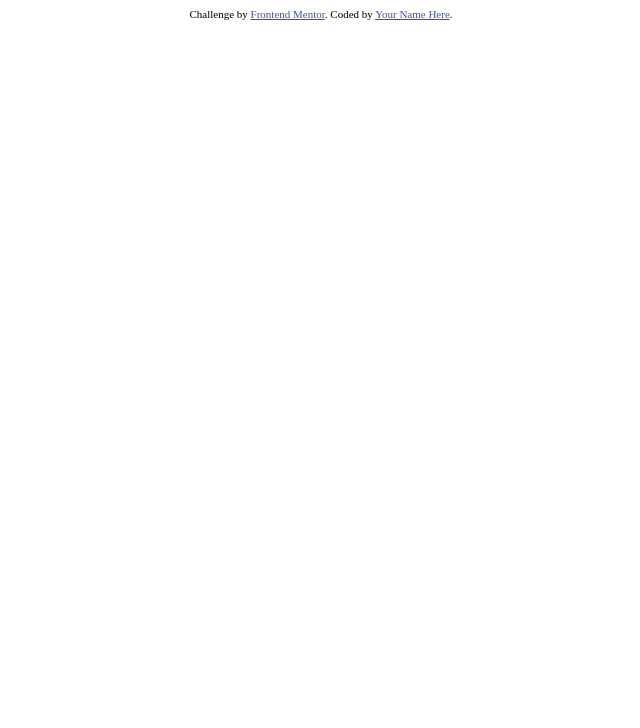
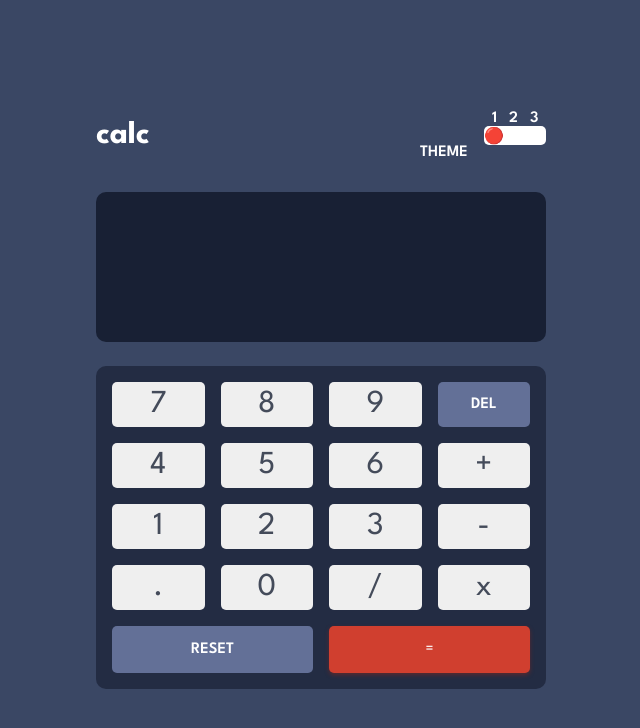
Before and after one commit to AidenNateLuk/calculator-app-main, a plain HTML site: page index.html in a window 1280 px wide. Shown: the whole page, without its empty margins (319-959 px from the left). Drawn offline with Linux system fonts and the light colour scheme.

Commit message:
full calculator with html css and javascript

```diff
--- a/index.html
+++ b/index.html
@@ -1,26 +1,78 @@
 <!DOCTYPE html>
 <html lang="en">
   <head>
-  <meta charset="UTF-8">
-  <meta name="viewport" content="width=device-width, initial-scale=1.0"> <!-- displays site properly based on user's device -->
+    <meta charset="UTF-8" />
+    <meta name="viewport" content="width=device-width, initial-scale=1.0" />
+    <!-- displays site properly based on user's device -->
 
-  <link rel="icon" type="image/png" sizes="32x32" href="./images/favicon-32x32.png">
+    <link
+      rel="icon"
+      type="image/png"
+      sizes="32x32"
+      href="./images/favicon-32x32.png"
+    />
+
+    <link rel="preconnect" href="https://fonts.googleapis.com" />
+    <link rel="preconnect" href="https://fonts.gstatic.com" crossorigin />
+    <link
+      href="https://fonts.googleapis.com/css2?family=League+Spartan:wght@100..900&display=swap"
+      rel="stylesheet"
+    />
 
     <title>Frontend Mentor | Calculator app</title>
 
     <!-- Feel free to remove these styles or customise in your own stylesheet 👍 -->
-  <style>
-    .attribution { font-size: 11px; text-align: center; }
-    .attribution a { color: hsl(228, 45%, 44%); }
-  </style>
+    <link rel="stylesheet" href="styles.css" />
   </head>
   <body>
+    <div class="container">
+      <div class="title">
+        <h1>calc</h1>
 
-
-
-  <div class="attribution">
-    Challenge by <a href="https://www.frontendmentor.io?ref=challenge" target="_blank">Frontend Mentor</a>.
-    Coded by <a href="#">Your Name Here</a>.
+        <div class="num">
+          <div class="themes">
+            <div class="selector">
+              <p name="theme" id="one" onclick="toggleThemeFirst()">1</p>
+              <p name="theme" id="two" onclick="toggleThemeSecond()">2</p>
+              <p name="theme" id="three" onclick="toggleThemeThird()">3</p>
+            </div>
+            <div class="toggle">
+              <p id="toggle-cursor" class="cursor">🔴</p>
+            </div>
+          </div>
+          <div class="control">
+            <p>THEME</p>
+          </div>
+        </div>
+      </div>
+      <div class="screen">
+        <input id="screen" name="calc" readonly />
+      </div>
+      <div class="cal-body">
+        <div class="buttons">
+          <button onclick="appendToDisplay('7')">7</button>
+          <button onclick="appendToDisplay('8')">8</button>
+          <button onclick="appendToDisplay('9')">9</button>
+          <button id="delete" onclick="deleteFromDisplay()">DEL</button>
+          <button onclick="appendToDisplay('4')">4</button>
+          <button onclick="appendToDisplay('5')">5</button>
+          <button onclick="appendToDisplay('6')">6</button>
+          <button onclick="appendToDisplay('+')">+</button>
+          <button onclick="appendToDisplay('1')">1</button>
+          <button onclick="appendToDisplay('2')">2</button>
+          <button onclick="appendToDisplay('3')">3</button>
+          <button onclick="appendToDisplay('-')">-</button>
+          <button onclick="appendToDisplay('.')">.</button>
+          <button onclick="appendToDisplay('0')">0</button>
+          <button onclick="appendToDisplay('/')">/</button>
+          <button onclick="appendToDisplay('*')">x</button>
+        </div>
+        <div class="operators">
+          <button id="reset" onclick="clearDisplay()">RESET</button>
+          <button id="equals" onclick="calculate()">=</button>
+        </div>
+      </div>
     </div>
   </body>
+  <script src="index.js"></script>
 </html>
--- /dev/null
+++ b/index.js
@@ -0,0 +1,62 @@
+const display = document.getElementById("screen");
+const toggleBall = document.getElementById("toggle-cursor");
+function appendToDisplay(input) {
+  display.value += input;
+}
+
+function deleteFromDisplay() {
+  display.value = display.value.substr(0, display.value.length - 1);
+}
+
+function clearDisplay() {
+  display.value = "";
+}
+
+function calculate() {
+  if (!display.value) {
+    display.value = "Error";
+  } else if (display.value === undefined) {
+    display.value = "Error";
+  } else {
+    try {
+      display.value = eval(display.value);
+    } catch (error) {
+      display.value = "Error";
+    }
+  }
+}
+
+function toggleThemeSecond() {
+  toggleBall.textContent = "🟠";
+  document.body.classList.add("two");
+
+  document.querySelectorAll("*").forEach(function (element) {
+    element.classList.add("two");
+  });
+
+  document.querySelectorAll("*").forEach(function (element) {
+    element.classList.remove("one");
+    element.classList.remove("three");
+  });
+}
+function toggleThemeThird() {
+  toggleBall.textContent = "🟡";
+  document.body.classList.add("three");
+
+  document.querySelectorAll("*").forEach(function (element) {
+    element.classList.add("three");
+  });
+
+  document.querySelectorAll("*").forEach(function (element) {
+    element.classList.remove("one");
+    element.classList.remove("two");
+  });
+}
+function toggleThemeFirst() {
+  toggleBall.textContent = "🔴";
+
+  document.querySelectorAll("*").forEach(function (element) {
+    element.classList.remove("two");
+    element.classList.remove("three");
+  });
+}
--- /dev/null
+++ b/styles.css
@@ -0,0 +1,280 @@
+* {
+  padding: 0;
+  margin: 0;
+  box-sizing: border-box;
+  font-family: "League Spartan", sans-serif;
+}
+body {
+  width: 100vw;
+  background-color: hsl(222, 26%, 31%);
+  height: 100vh;
+  display: flex;
+  justify-content: center;
+  align-items: center;
+
+  .container {
+    .title {
+      color: white;
+      font-weight: 600;
+      display: flex;
+      justify-content: space-between;
+      align-items: center;
+
+      .num {
+        display: flex;
+        flex-direction: column;
+        .themes {
+          display: flex;
+          flex-direction: column;
+          margin-left: 4rem;
+          .selector {
+            padding-left: 0.5rem;
+            width: 60px;
+            display: flex;
+            flex-direction: row;
+            gap: 0.75rem;
+            p {
+              cursor: pointer;
+            }
+          }
+          .toggle {
+            width: 62px;
+            background-color: white;
+            border-radius: 5px;
+            align-items: center;
+          }
+          .toggle.two {
+            background-color: hsl(0, 5%, 81%);
+          }
+          .toggle.three {
+            background-color: hsl(268, 71%, 12%);
+          }
+          .cursor {
+            transition: transform 0.5s ease;
+          }
+          .cursor.one {
+            transform: translateX(0);
+          }
+          .cursor.two {
+            transform: translateX(30%);
+          }
+          .cursor.three {
+            transform: translateX(65%);
+          }
+        }
+      }
+    }
+
+    .screen {
+      margin-top: 2rem;
+      width: 300px;
+      margin-bottom: 1.5rem;
+
+      #screen {
+        width: 100%;
+        padding: 1rem;
+        border-radius: 10px;
+        border: none;
+        background-color: hsl(224, 36%, 15%);
+        color: white;
+        font-size: 3.5em;
+        font-weight: 600;
+        text-align: right;
+      }
+      #screen.two {
+        background-color: hsl(0, 0%, 93%);
+        color: hsl(60, 10%, 19%);
+      }
+      #screen.three {
+        background-color: hsl(268, 71%, 12%);
+      }
+    }
+
+    .cal-body {
+      width: 300px;
+      background-color: hsl(223, 31%, 20%);
+      border-radius: 10px;
+
+      .buttons {
+        width: 100%;
+        display: grid;
+        grid-template-columns: repeat(4, 1fr);
+        padding: 1rem;
+        gap: 1rem;
+
+        button {
+          cursor: pointer;
+          border-radius: 5px;
+          border: none;
+          font-size: 2rem;
+          padding: 0.5rem;
+          box-shadow: hsl(224, 28%, 35%) 1px;
+          color: hsl(221, 14%, 31%);
+        }
+        button:hover {
+          background-color: hsla(0, 0%, 100%, 0.9);
+          box-shadow: 0 2px 4px hsl(224, 28%, 45%, 0.5);
+        }
+        button:active {
+          background-color: hsl(268, 47%, 41%);
+          box-shadow: 0 2px 6px hsl(224, 28%, 55%, 0.5);
+        }
+        /*Three*/
+        button.three {
+          background-color: hsl(268, 47%, 21%);
+          box-shadow: 0 2px 6px hsl(290, 70%, 36%);
+          color: hsl(52, 100%, 62%);
+        }
+        button.three:hover {
+          background-color: hsl(268, 47%, 31%);
+          box-shadow: 0 2px 6px hsl(285, 91%, 62%);
+        }
+        button.three:active {
+          background-color: hsl(268, 47%, 41%);
+          box-shadow: 0 2px 6px hsl(285, 91%, 72%);
+        }
+        /*Two*/
+        #delete.two {
+          background-color: hsl(185, 42%, 37%);
+        }
+
+        #delete {
+          cursor: pointer;
+          font-size: 1rem;
+          font-weight: 600;
+          color: white;
+          background-color: hsl(225, 21%, 49%);
+        }
+        #delete:hover {
+          background-color: hsl(225, 21%, 59%);
+          box-shadow: 0 2px 4px hsl(224, 28%, 45%, 0.5);
+        }
+        #delete:active {
+          background-color: hsl(225, 21%, 69%);
+          box-shadow: 0 2px 6px hsl(224, 28%, 55%, 0.5);
+        }
+        #delete.three {
+          background-color: hsl(281, 89%, 26%);
+          box-shadow: 0 2px 6px hsl(285, 91%, 52%);
+        }
+        #delete.three:hover {
+          background-color: hsl(281, 89%, 36%);
+
+          box-shadow: 0 2px 6px hsl(285, 91%, 80%);
+        }
+        #delete.three:active {
+          background-color: hsla(0, 0%, 100%, 0.8);
+
+          box-shadow: 0 2px 6px hsl(285, 91%, 70%);
+        }
+      }
+      .operators {
+        width: 100%;
+        padding: 1rem;
+        padding-top: 0;
+        gap: 1rem;
+        display: grid;
+        grid-template-columns: repeat(2, 1fr);
+        #reset {
+          cursor: pointer;
+          padding: 1rem 0;
+          font-size: 1rem;
+          font-weight: 600;
+          color: white;
+          background-color: hsl(225, 21%, 49%);
+          border: none;
+          border-radius: 5px;
+        }
+        #reset:hover {
+          background-color: hsl(225, 21%, 59%);
+          box-shadow: 0 2px 4px hsl(224, 28%, 55%, 0.5);
+        }
+        #reset:active {
+          background-color: hsl(225, 21%, 69%);
+          box-shadow: 0 2px 6px hsl(224, 28%, 55%, 0.5);
+        }
+        #reset.two {
+          background-color: hsl(185, 42%, 37%);
+        }
+        /*Reset Three*/
+        #reset.three {
+          background-color: hsl(281, 89%, 26%);
+          box-shadow: 0 2px 6px hsl(285, 91%, 52%);
+        }
+        #reset.three:hover {
+          background-color: hsl(281, 89%, 36%);
+          box-shadow: 0 2px 6px hsl(285, 91%, 52%);
+        }
+        #reset.three:active {
+          background-color: hsl(281, 89%, 46%);
+          box-shadow: 0 2px 6px hsl(285, 91%, 52%);
+        }
+        #equals {
+          cursor: pointer;
+          font-size: 1rem;
+          background-color: hsl(6, 63%, 50%);
+          color: white;
+          border: none;
+          border-radius: 5px;
+          box-shadow: 0 2px 4px hsla(6, 70%, 34%, 0.5);
+        }
+        #equals.two {
+          background-color: hsl(25, 98%, 40%);
+        }
+        /*equals three*/
+        #equals.three {
+          background: hsl(176, 100%, 44%);
+          box-shadow: 0 2px 4px hsl(177, 92%, 70%);
+        }
+        #equals.three:hover {
+          background: hsl(176, 100%, 54%);
+          box-shadow: 0 2px 4px hsl(177, 92%, 80%);
+        }
+        #equals.three:active {
+          background: hsl(176, 100%, 64%);
+          box-shadow: 0 2px 4px hsl(177, 92%, 90%);
+        }
+        #equals:hover {
+          background-color: hsl(6, 63%, 60%);
+          box-shadow: 0 2px 4px hsla(6, 70%, 44%, 0.5);
+        }
+        #equals:active {
+          background-color: hsl(6, 63%, 70%);
+          box-shadow: 0 2px 6px hsla(6, 70%, 54%, 0.5);
+        }
+      }
+    }
+    .cal-body.two {
+      background-color: hsl(0, 5%, 81%);
+    }
+    .cal-body.three {
+      background-color: hsl(268, 71%, 12%);
+    }
+  }
+}
+
+body.two {
+  background-color: hsl(0, 0%, 90%);
+}
+body.three {
+  background-color: hsl(268, 75%, 9%);
+}
+
+@media (min-width: 768px) {
+  body {
+    .container {
+      width: 450px;
+
+      .screen {
+        width: 450px;
+        #screen {
+          height: 150px;
+          font-size: 5rem;
+        }
+      }
+      .cal-body {
+        width: 450px;
+      }
+    }
+  }
+}
```
Lines whose indentation alone changed are shown as unchanged.
